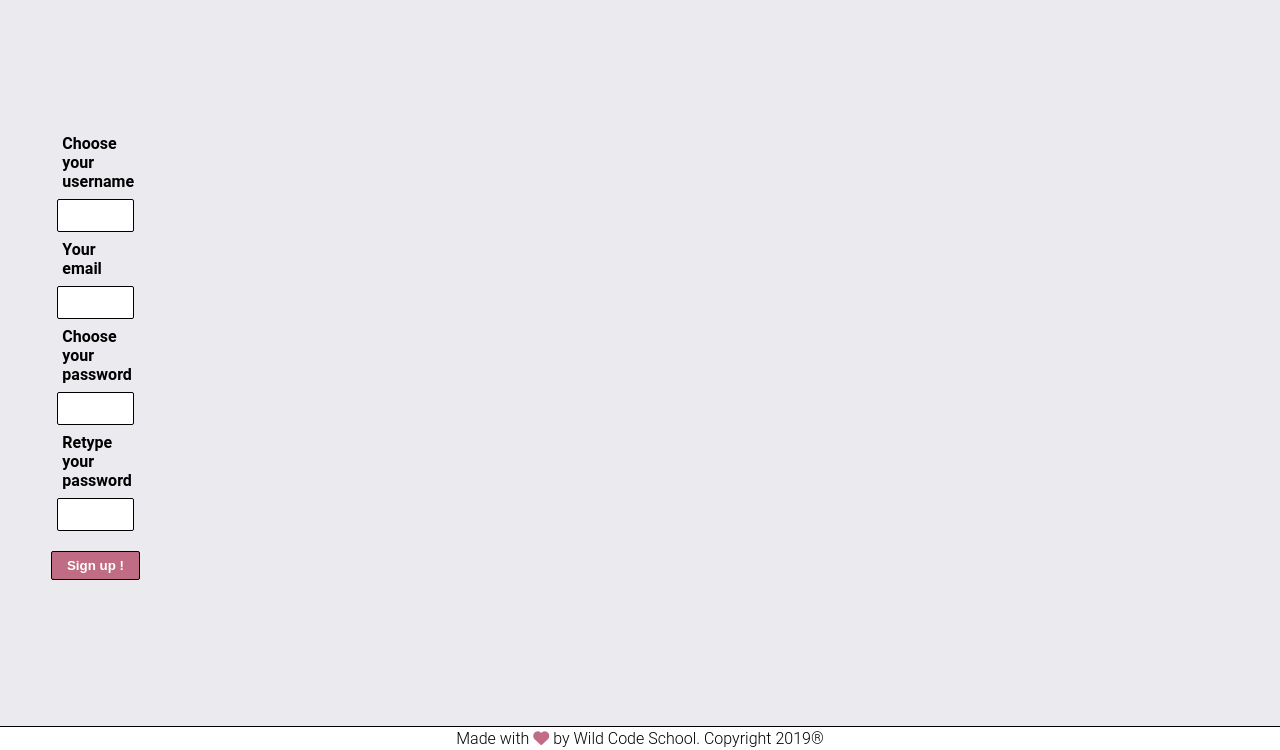
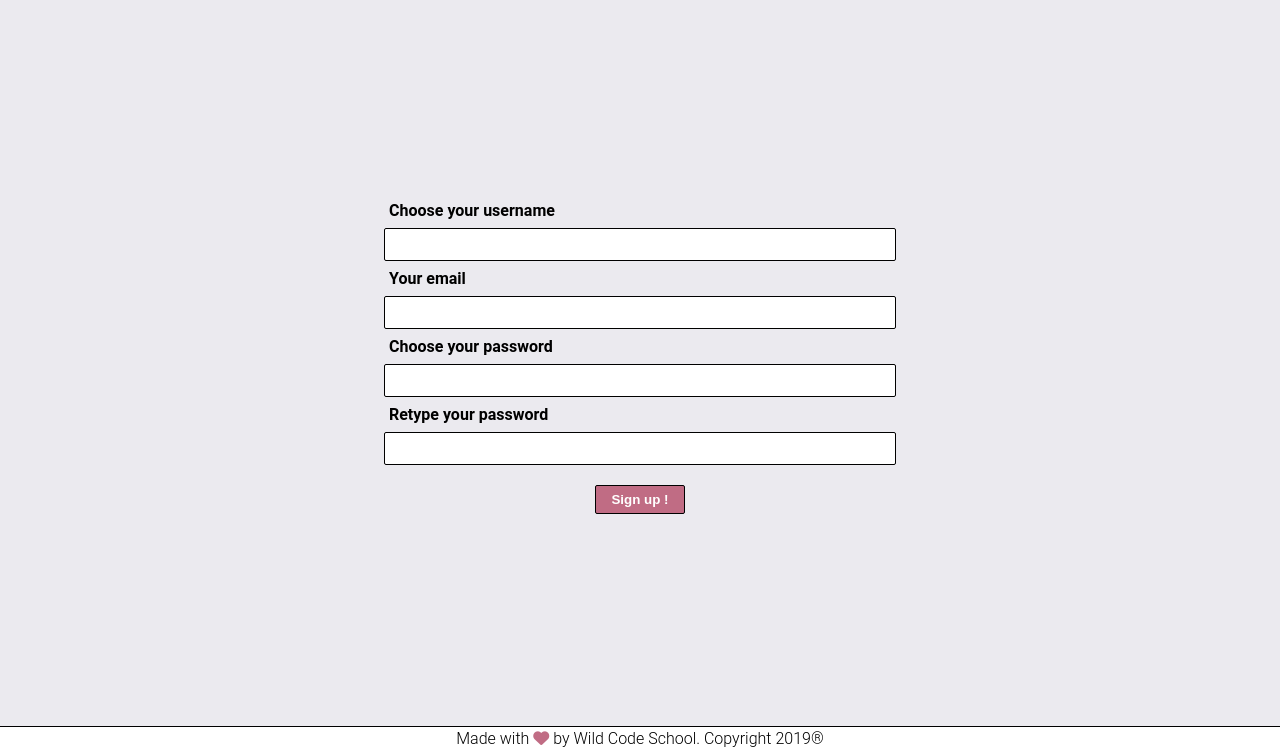
Before and after one commit to LeoDiduch/Joys-of-the-Wild, a PHP site: page /sign-up.html in a window 1280 px wide. Shown: the part 50-800 px from the top of the page. Run offline with PHP 8.4, Linux system fonts and the light colour scheme; some libraries are stand-ins or nearby versions.

Commit message:
Mise a jour id pour l'html sign-up et le css qui va avec

```diff
--- a/css/responsive.css
+++ b/css/responsive.css
@@ -326,7 +326,7 @@ main aside#mobile-nav p {
 
 /* Style pour la page sign up */
 
-form {
+#sign-up-form {
    height: calc(100vh - 74px);
    display: flex;
    flex-direction: column;
@@ -337,7 +337,7 @@ form {
 
 }
 
-form input, form label {
+#sign-up-form input, #sign-up-form label {
    padding: 8px 5px;
    width: 40%;
    font-weight: 700;
@@ -345,14 +345,14 @@ form input, form label {
 
 }
 
-form input {
+#sign-up-form input {
    border-radius: 2px;
    border: 1px solid;
 
 
 }
 
-form button {
+#sign-up-form button {
    padding: 6px 15px;
    margin: 20px 0;
    background-color: #c06c84;
--- a/css/style.css
+++ b/css/style.css
@@ -194,18 +194,20 @@ main aside#mobile-nav {
 
 /* style pour la page sign up */
 
-form {
+#sign-up-form-container {
+   width: 100%;
+}
+
+#sign-up-form {
    height: calc(100vh - 74px);
    display: flex;
    flex-direction: column;
    align-items: center;
    align-content: center;
    justify-content: center;
-
-
 }
 
-form input, form label {
+#sign-up-form input, #sign-up-form label {
    padding: 8px 5px;
    width: 40%;
    font-weight: 700;
@@ -213,14 +215,14 @@ form input, form label {
 
 }
 
-form input {
+#sign-up-form input {
    border-radius: 2px;
    border: 1px solid;
 
 
 }
 
-form button {
+#sign-up-form button {
    padding: 6px 15px;
    margin: 20px 0;
    background-color: #c06c84;
--- a/sign-up.html
+++ b/sign-up.html
@@ -40,8 +40,8 @@
         </div>
     </header>
     <main>
-        <section>
-            <form>
+        <section id="sign-up-form-container">
+            <form id="sign-up-form">
                 <label for="username">Choose your username</label>
                 <input type="text" name="username" id="username">
                 <label for="email">Your email</label>
```
